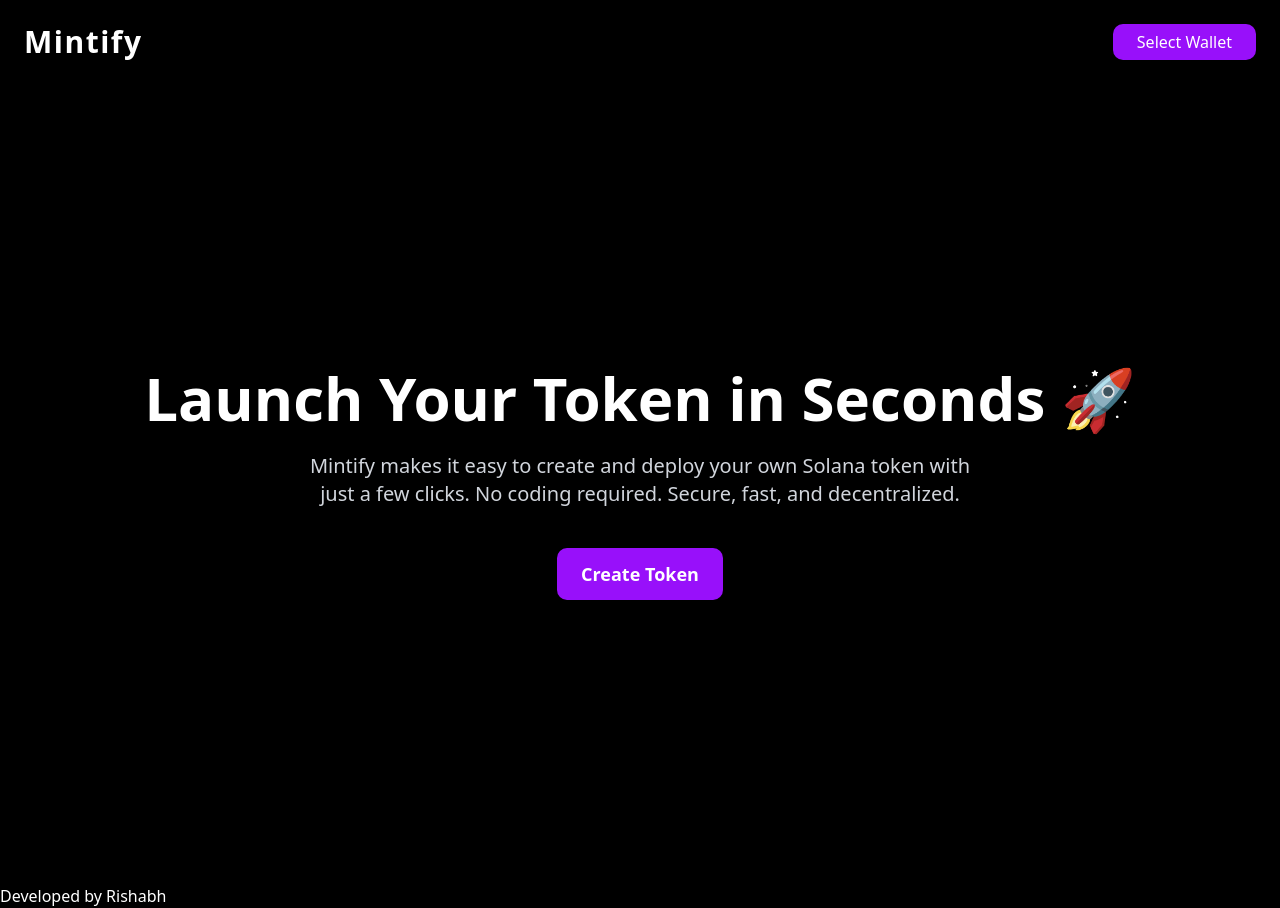
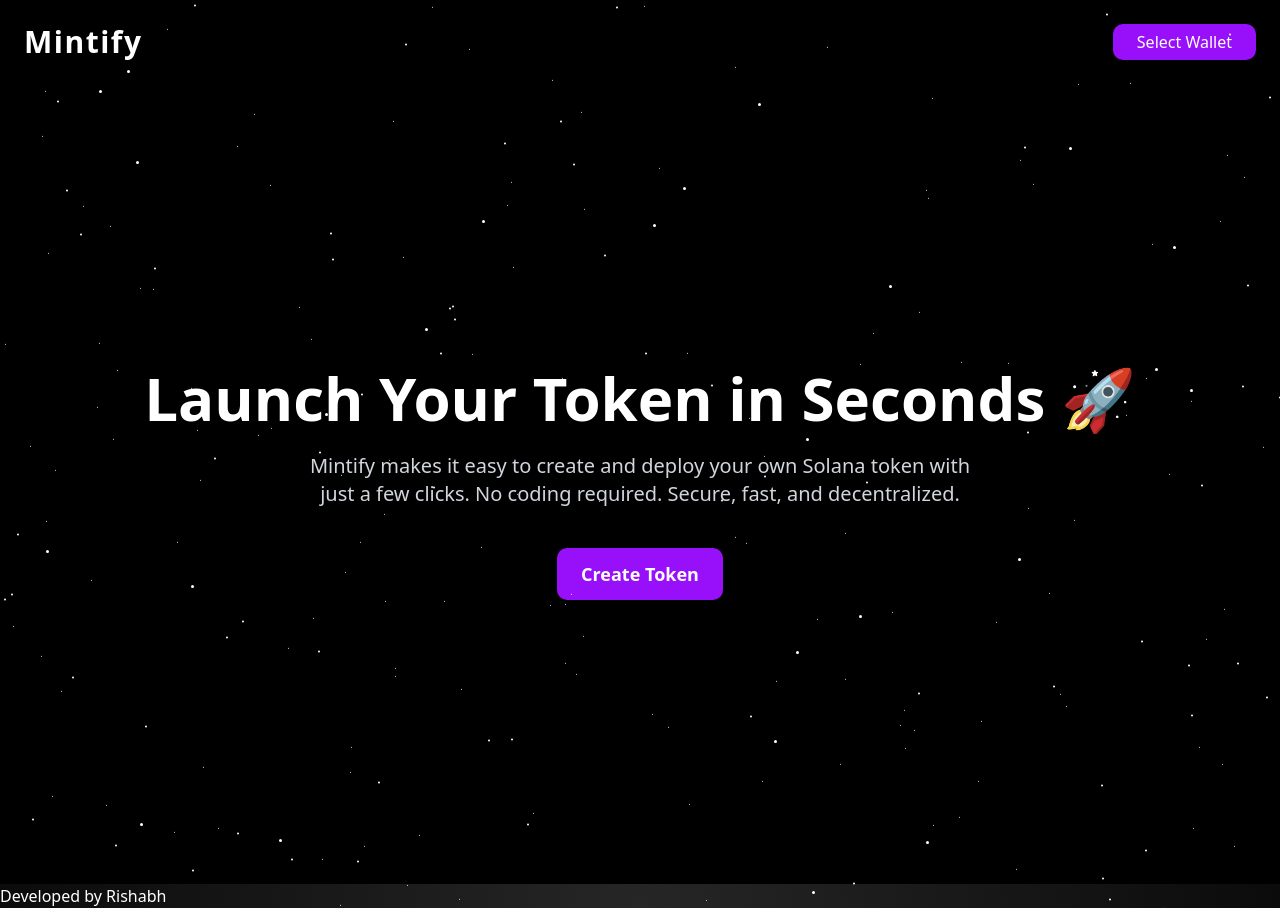
Before and after one commit to rishabh0009-7/Mintify, a Next.js app: page / in a window 1280 px wide. Built offline with nearby package versions, Linux system fonts and the light colour scheme.

Commit message:
added star background

```diff
--- a/app/create/page.tsx
+++ b/app/create/page.tsx
@@ -4,13 +4,93 @@ import { Label } from "@/components/ui/label";
 import { Input } from "@/components/ui/input";
 import { Button } from "@/components/ui/button";
 import { useState } from "react";
+import { useWallet } from "@solana/wallet-adapter-react";
+import {
+  Connection,
+  clusterApiUrl,
+  PublicKey,
+  Transaction,
+  sendAndConfirmTransaction,
+} from "@solana/web3.js";
+import {
+  createMint,
+  getOrCreateAssociatedTokenAccount,
+  mintTo,
+} from "@solana/spl-token";
 
 export default function Create() {
+  const { publicKey, connected, signTransaction, sendTransaction } = useWallet();
+
   const [name, setName] = useState("");
   const [symbol, setSymbol] = useState("");
   const [decimal, setDecimals] = useState("");
   const [supply, setSupply] = useState("");
   const [desc, setDesc] = useState("");
+  const [message, setMessage] = useState("");
+  const [mintAddress, setMintAddress] = useState("");
+  const [loading, setLoading] = useState(false);
+
+  const handleCreateToken = async (e: React.FormEvent) => {
+    e.preventDefault();
+    setMessage("");
+    setMintAddress("");
+
+    if (!connected || !publicKey || !signTransaction || !sendTransaction) {
+      setMessage("Please connect your wallet.");
+      return;
+    }
+
+    if (!decimal || isNaN(Number(decimal)) || Number(decimal) < 0 || Number(decimal) > 9) {
+      setMessage("Decimal must be a number between 0 to 9.");
+      return;
+    }
+
+    if (!supply || isNaN(Number(supply)) || Number(supply) <= 0) {
+      setMessage("Supply must be a positive number.");
+      return;
+    }
+
+    setLoading(true);
+
+    try {
+      const connection = new Connection(clusterApiUrl("devnet"), "confirmed");
+
+      // 1. Create mint
+      const mint = await createMint(
+        connection,
+        publicKey, // fee payer (temporarily)
+        publicKey, // mint authority
+        null, // freeze authority
+        Number(decimal)
+      );
+
+      // 2. Get or create associated token account
+      const tokenAccount = await getOrCreateAssociatedTokenAccount(
+        connection,
+        publicKey,
+        mint,
+        publicKey
+      );
+
+      // 3. Mint tokens to the associated token account
+      await mintTo(
+        connection,
+        publicKey,
+        mint,
+        tokenAccount.address,
+        publicKey,
+        Number(supply) * Math.pow(10, Number(decimal))
+      );
+
+      setMintAddress(mint.toBase58());
+      setMessage("✅ Token created successfully!");
+    } catch (error: any) {
+      console.error(error);
+      setMessage("❌ Error: " + error.message);
+    }
+
+    setLoading(false);
+  };
 
   return (
     <div className="min-h-screen bg-black text-white px-4 sm:px-8 py-10">
@@ -20,7 +100,7 @@ export default function Create() {
           Easily launch your custom Solana token in just a few steps.
         </p>
 
-        <form className="space-y-6">
+        <form className="space-y-6" onSubmit={handleCreateToken}>
           <div>
             <Label className="text-white py-3">Token Name</Label>
             <Input
@@ -40,6 +120,7 @@ export default function Create() {
               value={symbol}
               onChange={(e) => setSymbol(e.target.value)}
               className="bg-gray-900 text-white border border-gray-700"
+              maxLength={8}
             />
           </div>
 
@@ -51,6 +132,7 @@ export default function Create() {
               value={decimal}
               onChange={(e) => setDecimals(e.target.value)}
               className="bg-gray-900 text-white border border-gray-700"
+              maxLength={1}
             />
           </div>
 
@@ -66,7 +148,7 @@ export default function Create() {
           </div>
 
           <div>
-            <Label className="text-white  py-3">Description</Label>
+            <Label className="text-white py-3">Description</Label>
             <Input
               type="text"
               placeholder="Describe your token"
@@ -77,10 +159,23 @@ export default function Create() {
           </div>
 
           <div className="pt-4 text-center">
-            <Button className="bg-white text-black hover:bg-gray-200">
-              Create Token
+            <Button
+              className="bg-white text-black hover:bg-gray-200"
+              type="submit"
+              disabled={loading}
+            >
+              {loading ? "Creating..." : "Create Token"}
             </Button>
           </div>
+
+          {message && (
+            <div className="text-center mt-4 text-purple-400">{message}</div>
+          )}
+          {mintAddress && (
+            <div className="text-center mt-2 text-green-400 break-all">
+              Mint Address: {mintAddress}
+            </div>
+          )}
         </form>
       </div>
     </div>
--- a/app/layout.tsx
+++ b/app/layout.tsx
@@ -3,6 +3,7 @@ import { Geist, Geist_Mono } from "next/font/google";
 import "./globals.css";
 import Navbar from "@/component/Navbar";
 import Footer from "@/component/Footer";
+import { StarsBackground } from "@/components/animate-ui/backgrounds/stars";
 
 
 const geistSans = Geist({
@@ -27,14 +28,18 @@ export default function RootLayout({
 }>) {
   return (
     <html lang="en">
+
       <body
         className={`${geistSans.variable} ${geistMono.variable} antialiased  bg-black text-white`}
       >
+
+      <StarsBackground>
 
         <Navbar/>
 
         {children}
         <Footer/>
+      </StarsBackground>
 
 
 
--- a/app/page.tsx
+++ b/app/page.tsx
@@ -1,12 +1,13 @@
 "use client";
 
 import Link from "next/link";
-import { BackgroundLines } from "@/components/ui/background-lines";
+import { StarsBackground } from "@/components/animate-ui/backgrounds/stars";
 
 
 export default function LandingPage() {
   return (
     <main className="min-h-screen flex flex-col items-center justify-center bg-black text-white px-4">
+      <StarsBackground />
       {/* Heading */}
       <h1 className="text-4xl sm:text-6xl font-extrabold mb-6 text-center">
         Launch Your Token in Seconds 🚀
--- a/component/WalletProvider.tsx
+++ b/component/WalletProvider.tsx
@@ -1,6 +1,5 @@
-
+"use client";
 import './App.css'
-import { TokenLaunchpad } from './components/TokenLaunchpad'
 
 // wallet adapter imports
 import { ConnectionProvider, WalletProvider } from '@solana/wallet-adapter-react';
@@ -25,7 +24,7 @@ function App() {
                 <WalletMultiButton />
                 <WalletDisconnectButton />
               </div>
-              <TokenLaunchpad></TokenLaunchpad>
+
             </WalletModalProvider>
         </WalletProvider>
       </ConnectionProvider>
--- /dev/null
+++ b/components/animate-ui/backgrounds/stars.tsx
@@ -0,0 +1,122 @@
+'use client';
+
+import * as React from 'react';
+import {
+  motion,
+  useMotionValue,
+  useSpring,
+  type Transition,
+  type HTMLMotionProps,
+  type SpringOptions,
+} from 'motion/react';
+
+import { cn } from '@/lib/utils';
+
+type StarLayerProps = HTMLMotionProps<'div'> & {
+  count: number;
+  size: number;
+  transition: Transition;
+  starColor: string;
+};
+
+function generateStars(count: number, color: string): string {
+  const shadows = Array.from({ length: count }, () => {
+    const x = Math.floor(Math.random() * 4000) - 2000;
+    const y = Math.floor(Math.random() * 4000) - 2000;
+    return `${x}px ${y}px ${color}`;
+  });
+  return shadows.join(', ');
+}
+
+function StarLayer({
+  count = 1000,
+  size = 1,
+  transition = { repeat: Infinity, duration: 50, ease: 'linear' },
+  starColor = '#fff',
+  className,
+  ...props
+}: StarLayerProps) {
+  const boxShadow = React.useMemo(() => generateStars(count, starColor), [count, starColor]);
+
+  return (
+    <motion.div
+      animate={{ y: [0, -2000] }}
+      transition={transition}
+      className={cn('absolute top-0 left-0 w-full h-[2000px]', className)}
+      {...props}
+    >
+      <div
+        className="absolute rounded-full bg-transparent"
+        style={{ width: `${size}px`, height: `${size}px`, boxShadow }}
+      />
+      <div
+        className="absolute rounded-full bg-transparent top-[2000px]"
+        style={{ width: `${size}px`, height: `${size}px`, boxShadow }}
+      />
+    </motion.div>
+  );
+}
+
+type StarsBackgroundProps = React.ComponentProps<'div'> & {
+  factor?: number;
+  speed?: number;
+  transition?: SpringOptions;
+  starColor?: string;
+  pointerEvents?: boolean;
+};
+
+function StarsBackground({
+  children,
+  className,
+  factor = 0.05,
+  speed = 50,
+  transition = { stiffness: 50, damping: 20 },
+  starColor = '#fff',
+  pointerEvents = true,
+  ...props
+}: StarsBackgroundProps) {
+  const offsetX = useMotionValue(1);
+  const offsetY = useMotionValue(1);
+
+  const springX = useSpring(offsetX, transition);
+  const springY = useSpring(offsetY, transition);
+
+  const handleMouseMove = React.useCallback(
+    (e: React.MouseEvent<HTMLDivElement>) => {
+      const { clientX, clientY } = e;
+      const centerX = window.innerWidth / 2;
+      const centerY = window.innerHeight / 2;
+      offsetX.set(-(clientX - centerX) * factor);
+      offsetY.set(-(clientY - centerY) * factor);
+    },
+    [factor, offsetX, offsetY]
+  );
+
+  return (
+    <div
+      onMouseMove={handleMouseMove}
+      className={cn(
+        'relative size-full overflow-hidden bg-[radial-gradient(ellipse_at_bottom,_#262626_0%,_#000_100%)]',
+        className
+      )}
+      {...props}
+    >
+      <motion.div
+        style={{ x: springX, y: springY }}
+        className={cn({ 'pointer-events-none': !pointerEvents })}
+      >
+        <StarLayer count={1000} size={1} transition={{ repeat: Infinity, duration: speed, ease: 'linear' }} starColor={starColor} />
+        <StarLayer count={400} size={2} transition={{ repeat: Infinity, duration: speed * 2, ease: 'linear' }} starColor={starColor} />
+        <StarLayer count={200} size={3} transition={{ repeat: Infinity, duration: speed * 3, ease: 'linear' }} starColor={starColor} />
+      </motion.div>
+      {children}
+    </div>
+  );
+}
+
+export {
+  StarLayer,
+  StarsBackground,
+  type StarLayerProps,
+  type StarsBackgroundProps,
+};
```
